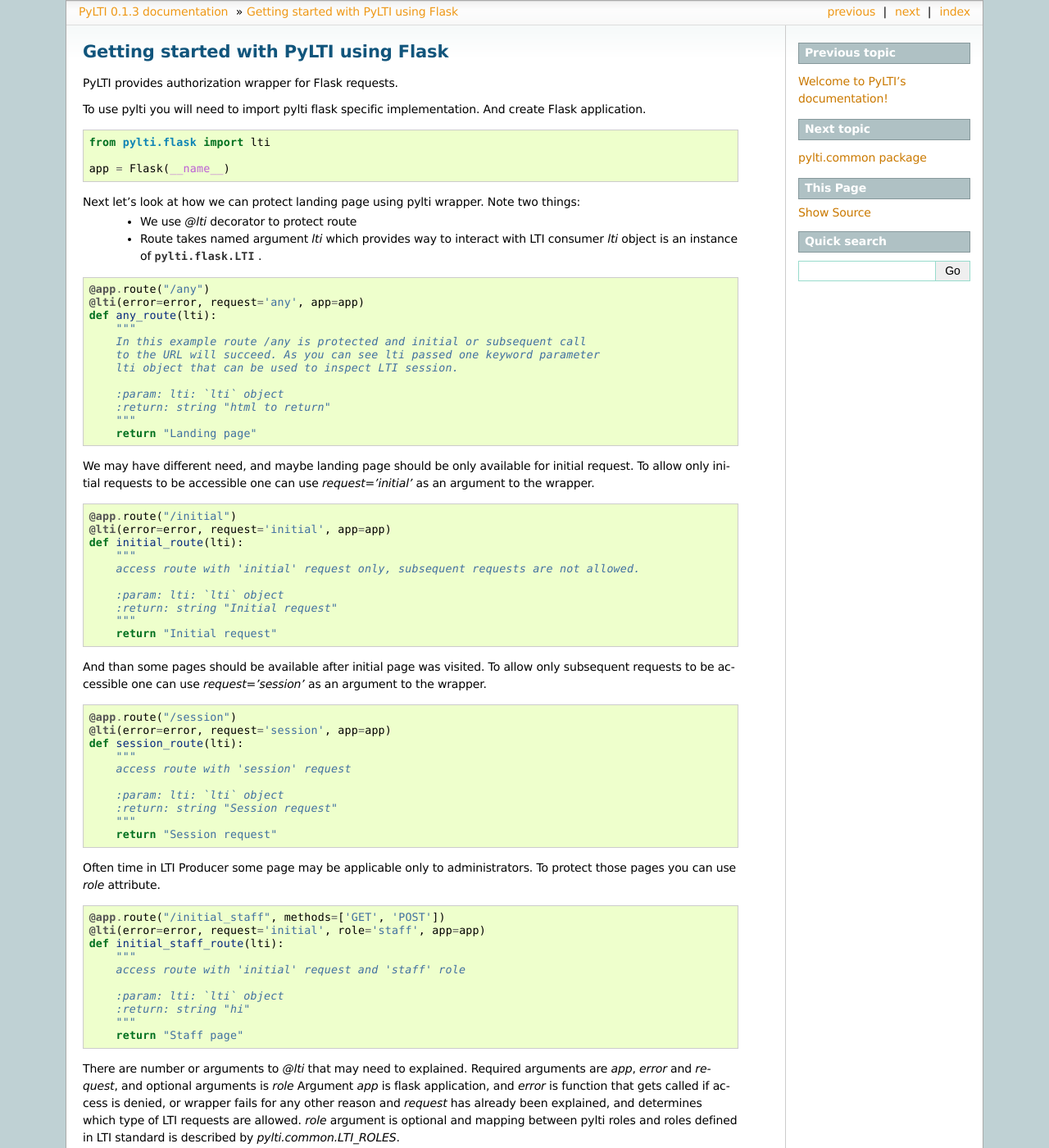
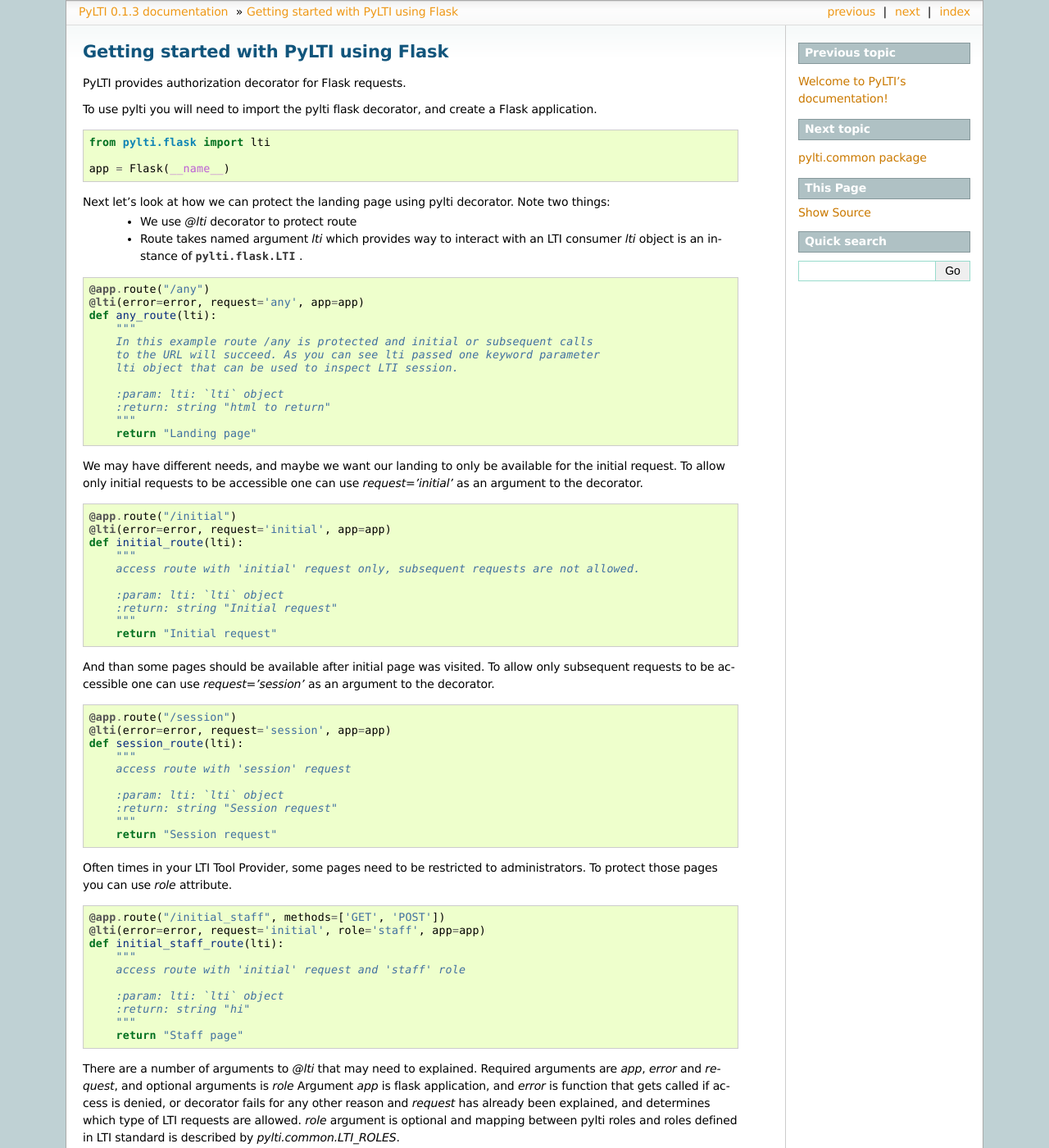
Before and after one commit to mitodl/pylti, a Sphinx documentation site: the page built from docs/source/flask.rst, in a window 1280 px wide and 1400 px high. Shown: the whole window at 82% size. Built offline with Sphinx 7.4.7, drawn with Linux system fonts in a browser that asks for light colours.

Commit message:
Update document

```diff
--- a/docs/source/flask.rst
+++ b/docs/source/flask.rst
@@ -1,10 +1,9 @@
 Getting started with PyLTI using Flask
 ======================================
 
-PyLTI provides authorization wrapper for Flask requests.
+PyLTI provides authorization decorator for Flask requests.
 
-To use pylti you will need to import pylti flask specific implementation. And create
-Flask application.
+To use pylti you will need to import the pylti flask decorator, and create a Flask application.
 
 .. code-block:: python
 
@@ -12,9 +11,9 @@
 
     app = Flask(__name__)
 
-Next let's look at how we can protect landing page using pylti wrapper. Note two things:
+Next let's look at how we can protect the landing page using pylti decorator. Note two things:
  * We use *@lti* decorator to protect route
- * Route takes named argument *lti* which provides way to interact with LTI consumer
+ * Route takes named argument *lti* which provides way to interact with an LTI consumer
    *lti* object is an instance of :py:class:`pylti.flask.LTI` .
 
 .. code-block:: python
@@ -23,7 +22,7 @@
     @lti(error=error, request='any', app=app)
     def any_route(lti):
         """
-        In this example route /any is protected and initial or subsequent call
+        In this example route /any is protected and initial or subsequent calls
         to the URL will succeed. As you can see lti passed one keyword parameter
         lti object that can be used to inspect LTI session.
 
@@ -33,8 +32,8 @@
         return "Landing page"
 
 
-We may have different need, and maybe landing page should be only available for initial request.
-To allow only initial requests to be accessible one can use *request='initial'* as an argument to the wrapper.
+We may have different needs, and maybe we want our landing to only be available for the initial request.
+To allow only initial requests to be accessible one can use *request='initial'* as an argument to the decorator.
 
 .. code-block:: python
 
@@ -50,7 +49,7 @@
         return "Initial request"
 
 And than some pages should be available after initial page was visited.
-To allow only subsequent requests to be accessible one can use *request='session'* as an argument to the wrapper.
+To allow only subsequent requests to be accessible one can use *request='session'* as an argument to the decorator.
 
 .. code-block:: python
 
@@ -66,7 +65,7 @@
         return "Session request"
 
 
-Often time in LTI Producer some page may be applicable only to administrators.
+Often times in your LTI Tool Provider, some pages need to be restricted to administrators.
 To protect those pages you can use *role* attribute.
 
 .. code-block:: python
@@ -82,10 +81,10 @@
         """
         return "Staff page"
 
-There are number or arguments to *@lti* that may need to explained. Required arguments
+There are a number of arguments to *@lti* that may need to explained. Required arguments
 are *app*, *error* and *request*, and optional arguments is *role*
 Argument *app* is flask application, and *error* is function that gets called
-if access is denied, or wrapper fails for any other reason and *request* has already been
+if access is denied, or decorator fails for any other reason and *request* has already been
 explained, and determines which type of LTI requests are allowed.
 *role* argument is optional and mapping between pylti roles and roles defined in LTI
 standard is described by *pylti.common.LTI_ROLES*.
```
